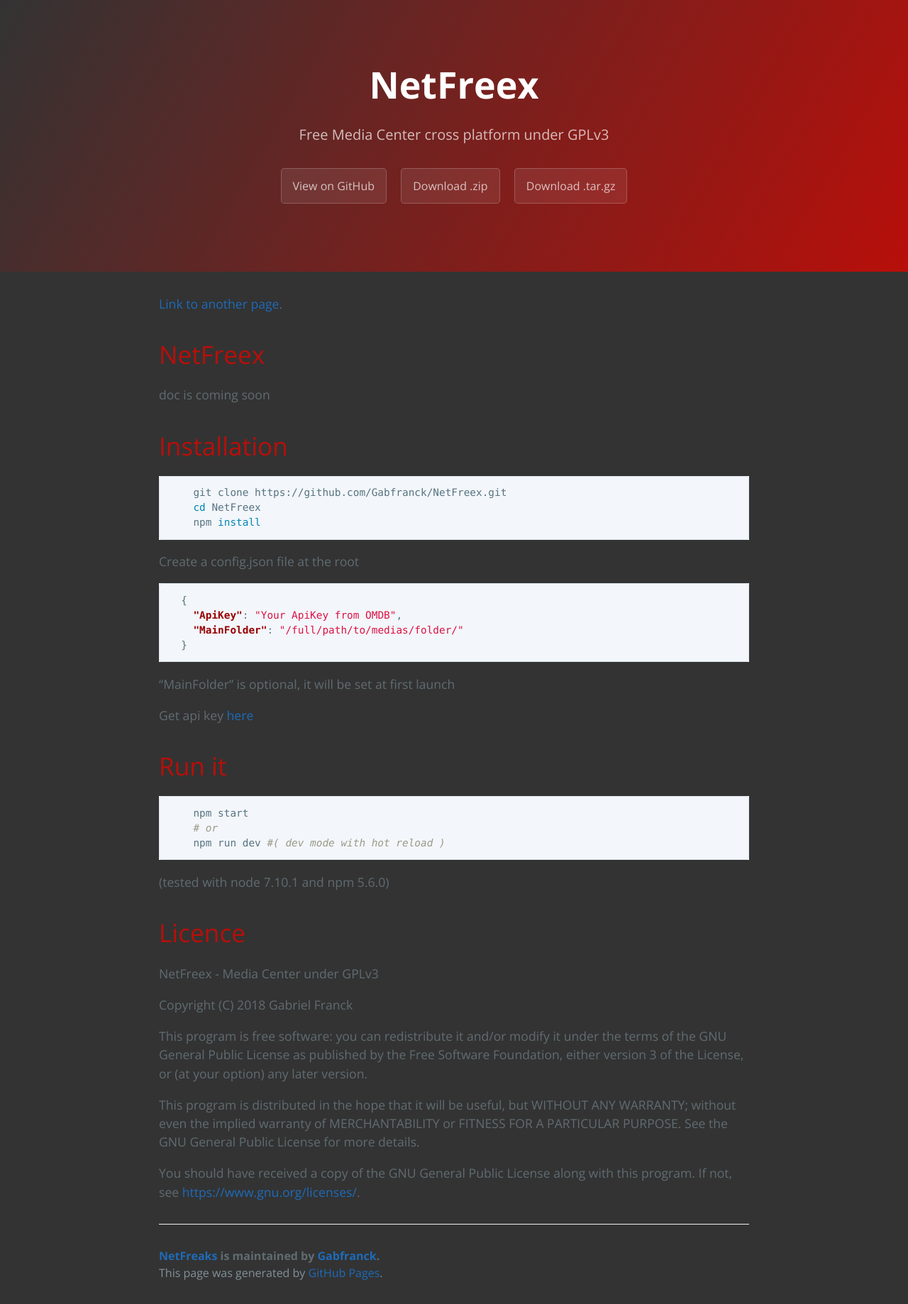
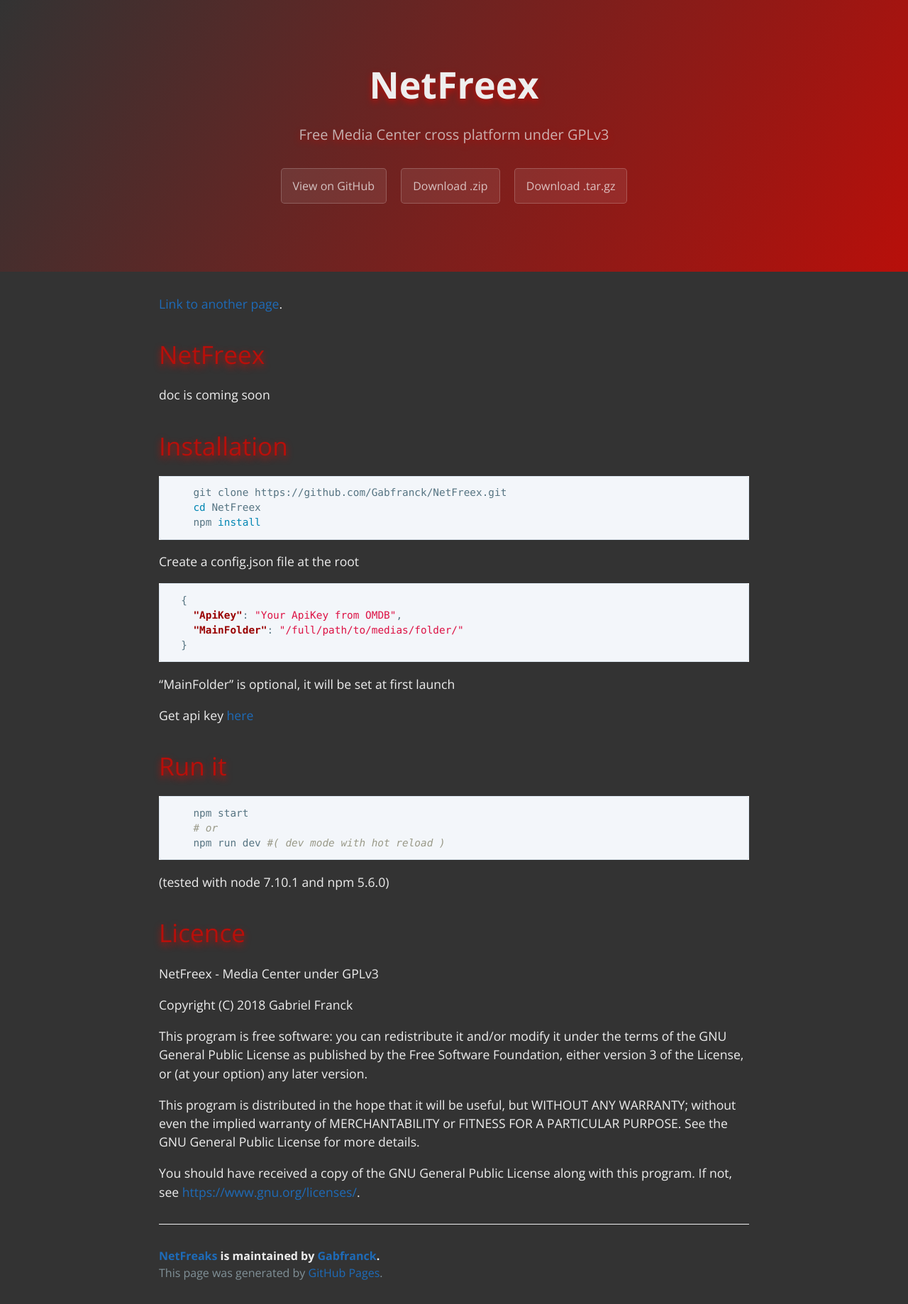
Before and after one commit to Gabfranck/NetFreaks, a Jekyll site: the page built from index.md, in a window 1280 px wide. Shown: the whole page at 71% size. Built offline with Jekyll 4.4.1, drawn with Linux system fonts in a browser that asks for light colours.

Commit message:
change title and body color

```diff
--- a/_sass/variables.scss
+++ b/_sass/variables.scss
@@ -9,7 +9,7 @@
 
 // Text
 $section-headings-color: #b80f0a !default;
-$body-text-color: #606c71 !default;
+$body-text-color: #eee !default;
 $body-bg-color: #333 !default;
 $body-link-color: #1e6bb8 !default;
 $blockquote-text-color: #819198 !default;
--- a/assets/css/style.scss
+++ b/assets/css/style.scss
@@ -2,3 +2,10 @@
 ---
 
 @import 'jekyll-theme-cayman';
+
+h1, h2, h3, h4, h5{
+  color: #eee;
+  font-weight: bold;
+  text-shadow: 0 4px 10px #b80f0a;
+  /*rgba(255,255,255,0.5)*/
+}
```
